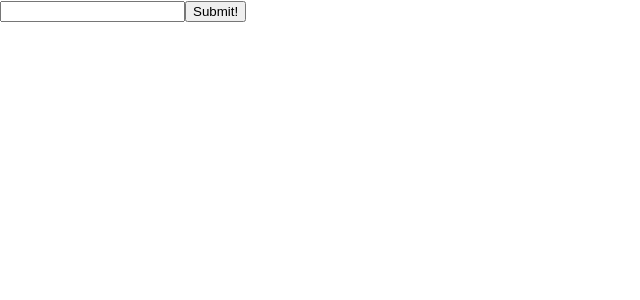
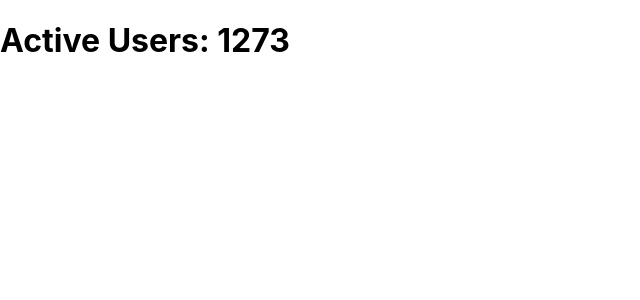
Before and after one commit to shaafiiull/My_React_Journey_With_FreeCodeCamp, a React (Create React App) app: page / in a window 1280 px wide. Shown: the top 300 px of the page, without its empty margins (0-640 px from the left). Built offline with nearby package versions, Linux system fonts and the light colour scheme.

Commit message:
how lifecycle method works in react is understood

```diff
--- a/src/App.js
+++ b/src/App.js
@@ -3,6 +3,7 @@ import MyForm from "./components/ControlledForm";
 import Counter from "./components/Counter";
 import FirstCLassComponent from "./components/FirstCLassComponent";
 import HelloJSX from "./components/HelloJSX";
+import LifeCycleComponent from "./components/LifeCycleComponent";
 import MyComponent from "./components/MyComponent";
 import ParentComponent from "./components/ParentComponent";
 import SetStateOnClick from "./components/SetStateOnClick";
@@ -21,7 +22,8 @@ function App() {
       {/* <SetStateOnClick></SetStateOnClick> */}
       {/* <Toggle></Toggle> */}
       {/* <Counter></Counter> */}
-      <MyForm></MyForm>
+      {/* <MyForm></MyForm> */}
+      <LifeCycleComponent></LifeCycleComponent>
     </div>
   );
 }
--- /dev/null
+++ b/src/components/LifeCycleComponent.js
@@ -0,0 +1,29 @@
+import React, { Component } from "react";
+
+class LifeCycleComponent extends Component {
+  constructor(props) {
+    super(props);
+    this.state = {
+      activeUsers: null,
+    };
+  }
+  componentDidMount() {
+    setTimeout(() => {
+      this.setState({
+        activeUsers: 1273,
+      });
+    }, 2500);
+  }
+
+  render() {
+    return (
+      <div>
+        {/* Change code below this line */}
+        <h1>Active Users: {this.state.activeUsers}</h1>
+        {/* Change code above this line */}
+      </div>
+    );
+  }
+}
+
+export default LifeCycleComponent;
```
